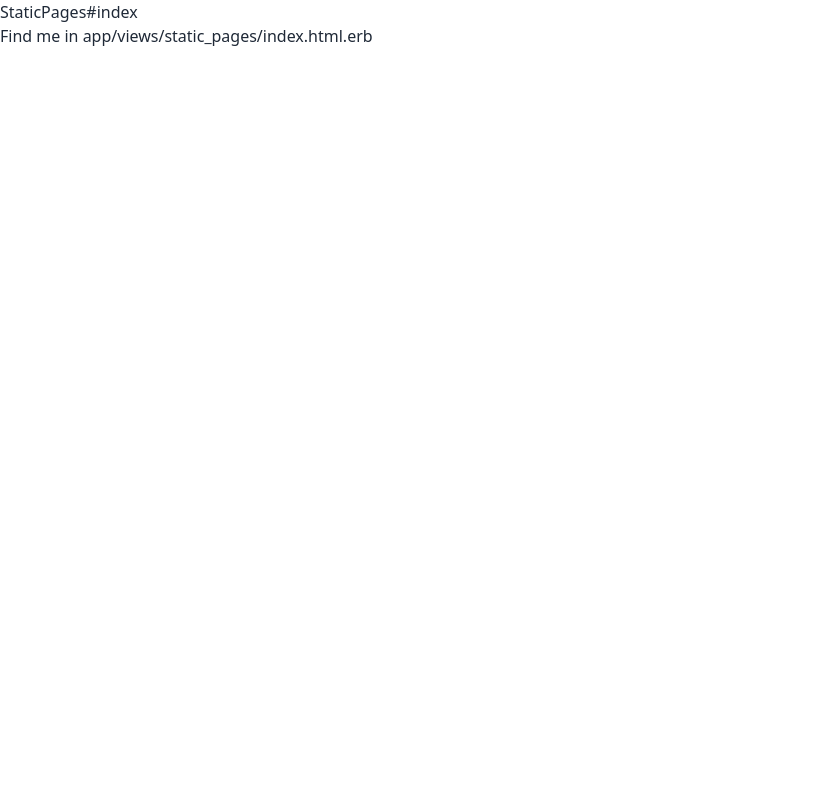
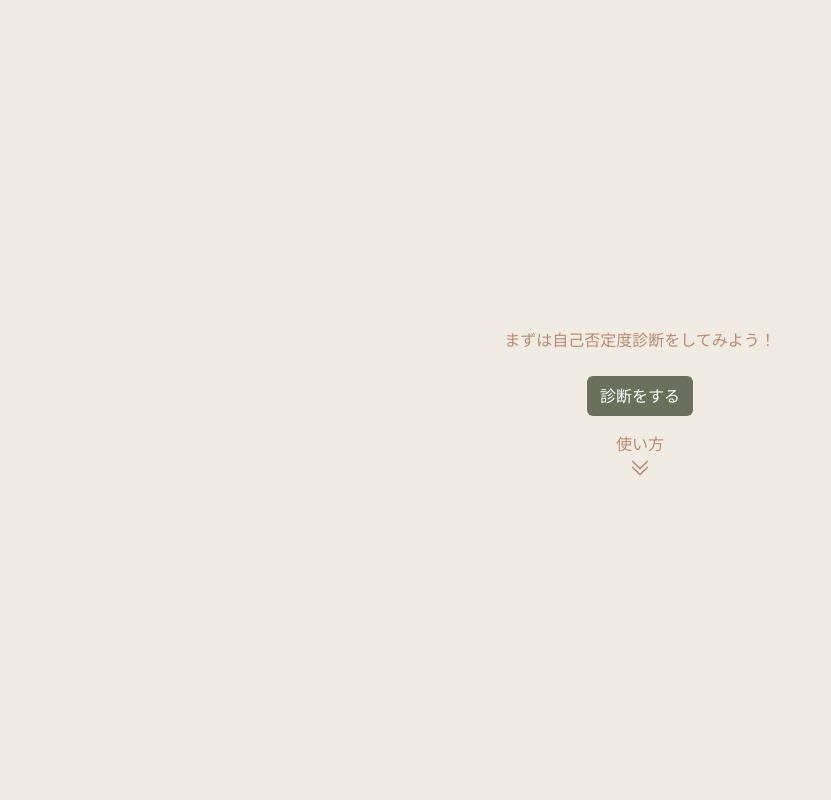
Before and after one commit to yoshi5170/self_acceptance_journey, a Rails app: page / in a window 1280 px wide. Shown: the whole page, without its empty margins (0-831 px from the left). Run offline with Rails 7, Linux system fonts and the light colour scheme; style sheets or scripts are compiled from the project's sources.

Commit message:
トップページのレイアウトを整える

```diff
--- a/app/views/static_pages/index.html.erb
+++ b/app/views/static_pages/index.html.erb
@@ -1,2 +1,10 @@
-<h1>StaticPages#index</h1>
-<p>Find me in app/views/static_pages/index.html.erb</p>
+<div class="bg-customBeige text-customBrown h-screen flex flex-col justify-center items-center">
+  <h1 class="py-2 mb-4">まずは自己否定度診断をしてみよう！</h1>
+  <div class="bg-customGreen text-white rounded-md w-1/12 text-center py-2 mb-4">
+    <%= link_to "診断をする", "#" %>
+  </div>
+  <p>使い方</p>
+  <svg xmlns="http://www.w3.org/2000/svg" fill="none" viewBox="0 0 24 24" stroke-width="1.5" stroke="currentColor" class="w-6 h-6">
+    <path stroke-linecap="round" stroke-linejoin="round" d="M19.5 5.25l-7.5 7.5-7.5-7.5m15 6l-7.5 7.5-7.5-7.5" />
+  </svg>
+</div>
```
